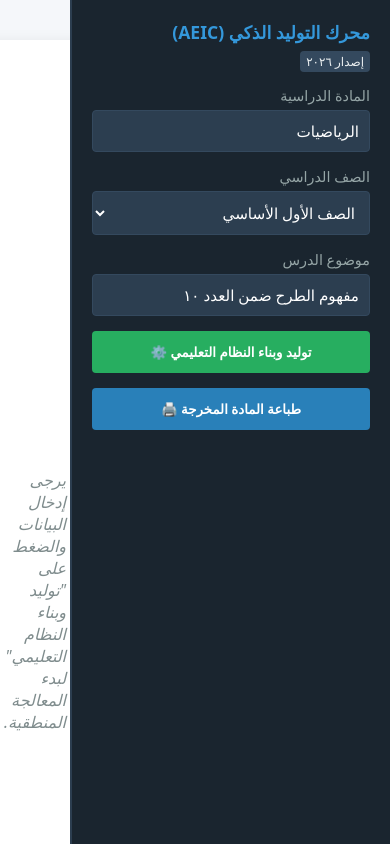
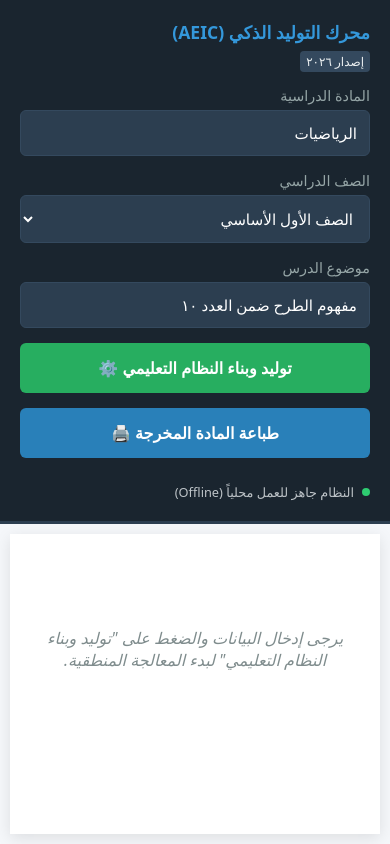
Before and after one commit to smileeyes1/teacher2, a website: page www/index.html in a window 390 px wide. Shown: the top 844 px of the page. Drawn offline with Linux system fonts and the light colour scheme.

Commit message:
Enhance CSS for responsiveness and touch support
Updated styles for responsiveness and improved touch support.

```diff
--- a/www/css/style.css
+++ b/www/css/style.css
@@ -12,17 +12,20 @@
     margin: 0;
     padding: 0;
     font-family: system-ui, -apple-system, BlinkMacSystemFont, "Segoe UI", Roboto, Oxygen, Ubuntu, Cantarell, sans-serif;
+    -webkit-tap-highlight-color: transparent; /* تحسين استجابة اللمس على أجهزة أندرويد */
 }
 
 body {
     background-color: #f5f7fa;
     display: flex;
+    flex-direction: row; /* افتراضي للشاشات الواسعة */
     min-height: 100vh;
-    overflow: hidden;
+    overflow-x: hidden;
 }
 
 .sidebar-matrix {
     width: 320px;
+    min-width: 320px;
     background-color: var(--bg-sidebar);
     color: var(--text-light);
     padding: 20px;
@@ -59,21 +62,25 @@ body {
 }
 
 .control-group input, .control-group select {
-    padding: 10px;
+    padding: 12px;
     border: 1px solid #34495e;
-    border-radius: 4px;
+    border-radius: 6px;
     background: #2c3e50;
     color: #fff;
     font-size: 0.95rem;
+    width: 100%;
 }
 
 .btn-compile, .btn-print {
-    padding: 12px;
+    padding: 14px;
     border: none;
-    border-radius: 4px;
+    border-radius: 6px;
     font-weight: bold;
     cursor: pointer;
+    font-size: 1rem;
     transition: background 0.2s;
+    width: 100%;
+    display: block;
 }
 
 .btn-compile { background-color: #27ae60; color: white; }
@@ -82,7 +89,7 @@ body {
 .btn-print:hover { background-color: #2471a3; }
 
 .system-status {
-    margin-top: auto;
+    margin-top: 10px;
     display: flex;
     align-items: center;
     gap: 8px;
@@ -99,10 +106,11 @@ body {
 
 .workspace-viewport {
     flex: 1;
-    padding: 40px 20px;
+    padding: 20px;
     overflow-y: auto;
     display: flex;
     justify-content: center;
+    width: 100%;
 }
 
 .a4-document-sheet {
@@ -119,9 +127,10 @@ body {
     display: flex;
     justify-content: center;
     align-items: center;
-    height: 100%;
+    height: 200px;
     color: #7f8c8d;
     font-style: italic;
+    text-align: center;
 }
 
 .academic-header {
@@ -160,10 +169,41 @@ body {
     background: #fafafa;
 }
 
+/* ==================================================================
+   Media Queries: تحويل الواجهة لتدعم الهواتف والشاشات اللمسية بالكامل
+   ================================================================== */
+@media (max-width: 768px) {
+    body {
+        flex-direction: column; /* جعل لوحة التحكم بالأعلى والمستند بالأسفل */
+        overflow-y: auto;
+    }
+
+    .sidebar-matrix {
+        width: 100%;
+        min-width: 100%;
+        border-left: none;
+        border-bottom: 3px solid #2c3e50;
+        overflow-y: visible;
+    }
+
+    .workspace-viewport {
+        padding: 10px;
+        overflow-y: visible;
+    }
+
+    .a4-document-sheet {
+        width: 100%; /* تمدد المستند ليناسب عرض شاشة الهاتف أثناء المعاينة */
+        min-height: auto;
+        padding: 15px;
+    }
+}
+
+/* محرك عزل واجهة التطبيق تماماً عند الطباعة المادية وحفظ تنسيق الـ A4 الثابت */
 @media print {
     body {
         background: white;
         overflow: visible;
+        flex-direction: row;
     }
     .sidebar-matrix {
         display: none !important;
@@ -175,8 +215,8 @@ body {
     }
     .a4-document-sheet {
         box-shadow: none !important;
-        width: 100% !important;
+        width: var(--a4-width) !important;
         margin: 0 !important;
-        padding: 0 !important;
+        padding: 20mm !important;
     }
 }
```
